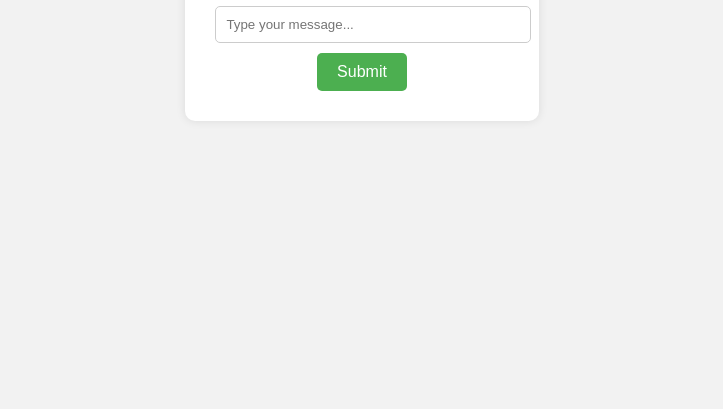
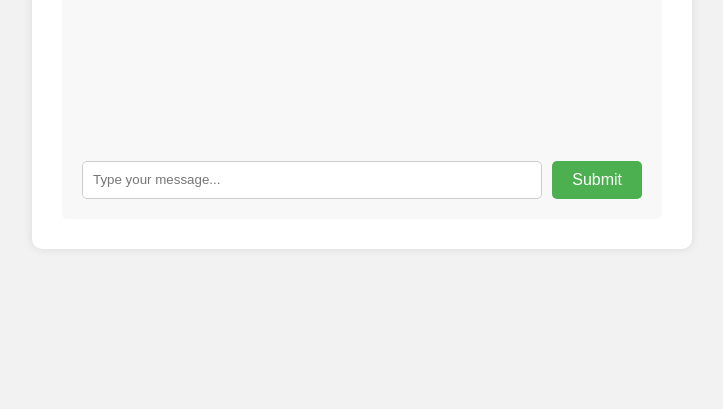
Before and after one commit to stupid-projects-lol/chick-fil-ai, a plain HTML site: page index.html in a window 1280 px wide. Shown: the part 391-800 px from the top of the page, without its empty margins (278-1001 px from the left). Drawn offline with Linux system fonts and the light colour scheme.

Commit message:
Update styles.css
Updated Chat Interface

```diff
--- a/styles.css
+++ b/styles.css
@@ -14,14 +14,36 @@ body {
     padding: 30px;
     border-radius: 10px;
     box-shadow: 0 0 10px rgba(0, 0, 0, 0.1);
+    width: 80%;
+    max-width: 600px;
+}
+
+.chat-box {
+    background-color: #f8f8f8;
+    border-radius: 5px;
+    padding: 20px;
+    height: 300px;
+    display: flex;
+    flex-direction: column;
+    justify-content: space-between;
+}
+
+.messages {
+    height: 100%;
+    overflow-y: auto;
+    padding: 10px;
+}
+
+.input-area {
+    display: flex;
 }
 
 input {
-    width: 100%;
+    flex-grow: 1;
     padding: 10px;
     border: 1px solid #ccc;
     border-radius: 5px;
-    margin-bottom: 10px;
+    margin-right: 10px;
 }
 
 button {
@@ -36,3 +58,17 @@ button {
     border-radius: 5px;
     cursor: pointer;
 }
+
+.message {
+    background-color: #ffffff;
+    border-radius: 5px;
+    padding: 10px;
+    margin-bottom: 10px;
+    display: inline-block;
+}
+
+.user-message {
+    background-color: #4CAF50;
+    color: white;
+    align-self: flex-end;
+}
```
